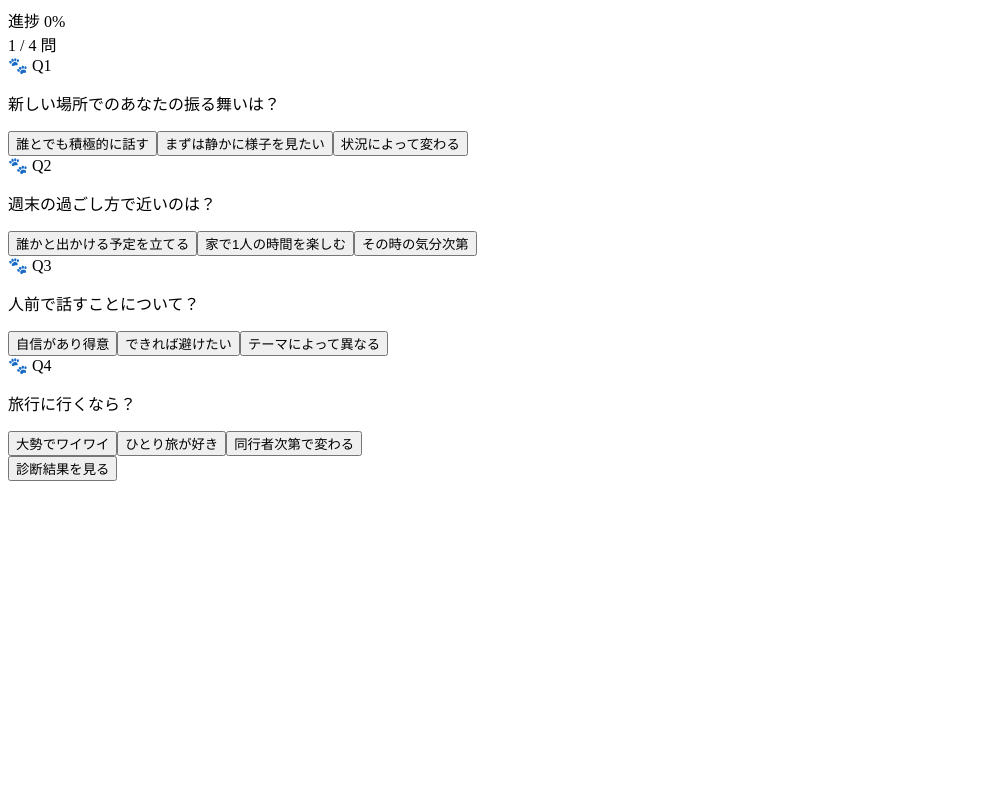
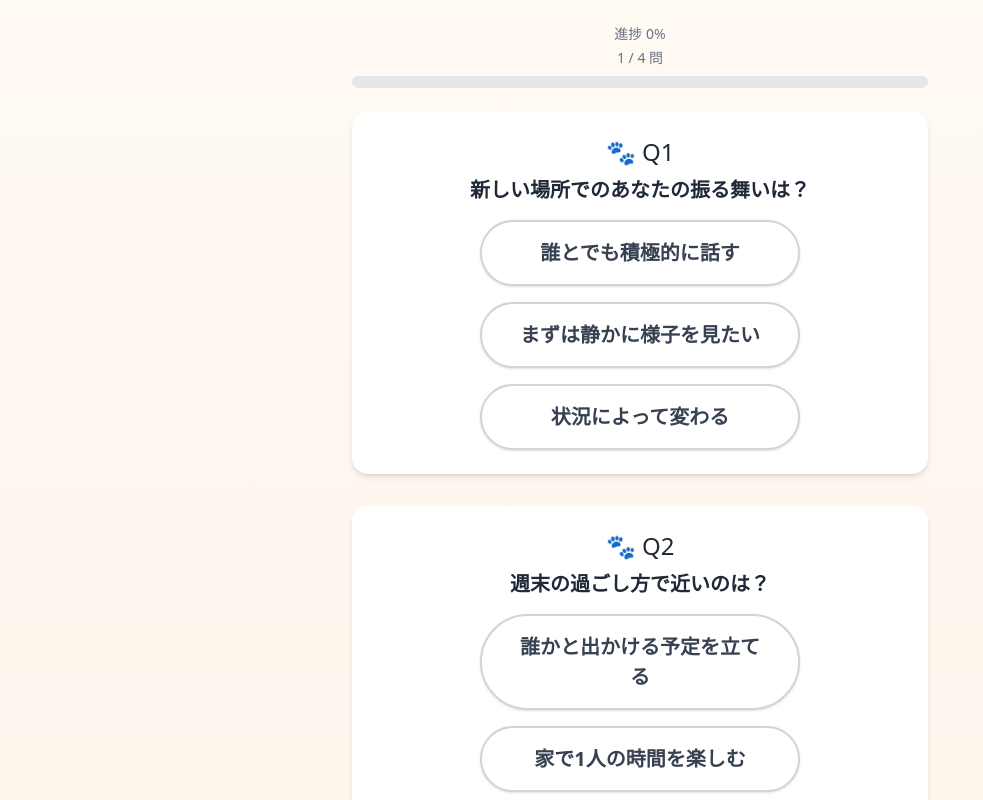
Before and after one commit to Tatsuya-studio/inetan-16type-diagnosis, a Next.js app: page /diagnosis in a window 1280 px wide. Shown: the top 800 px of the page, without its empty margins (0-983 px from the left). Built offline with nearby package versions, Linux system fonts and the light colour scheme.

Commit message:
Create _app.js

```diff
--- /dev/null
+++ b/pages/_app.js
@@ -0,0 +1,6 @@
+// pages/_app.js
+import '../styles/globals.css';
+
+export default function MyApp({ Component, pageProps }) {
+  return <Component {...pageProps} />;
+}
```
